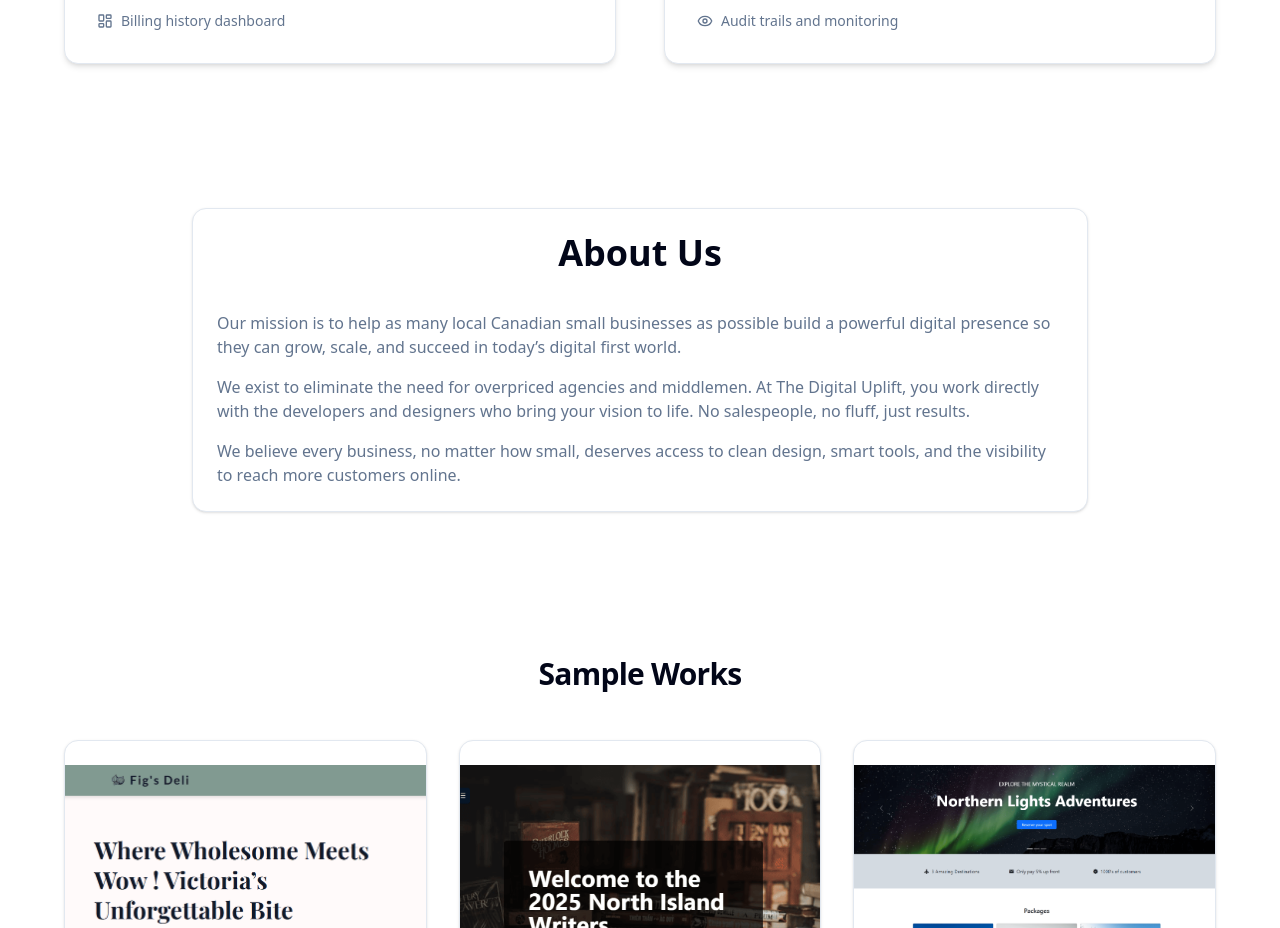
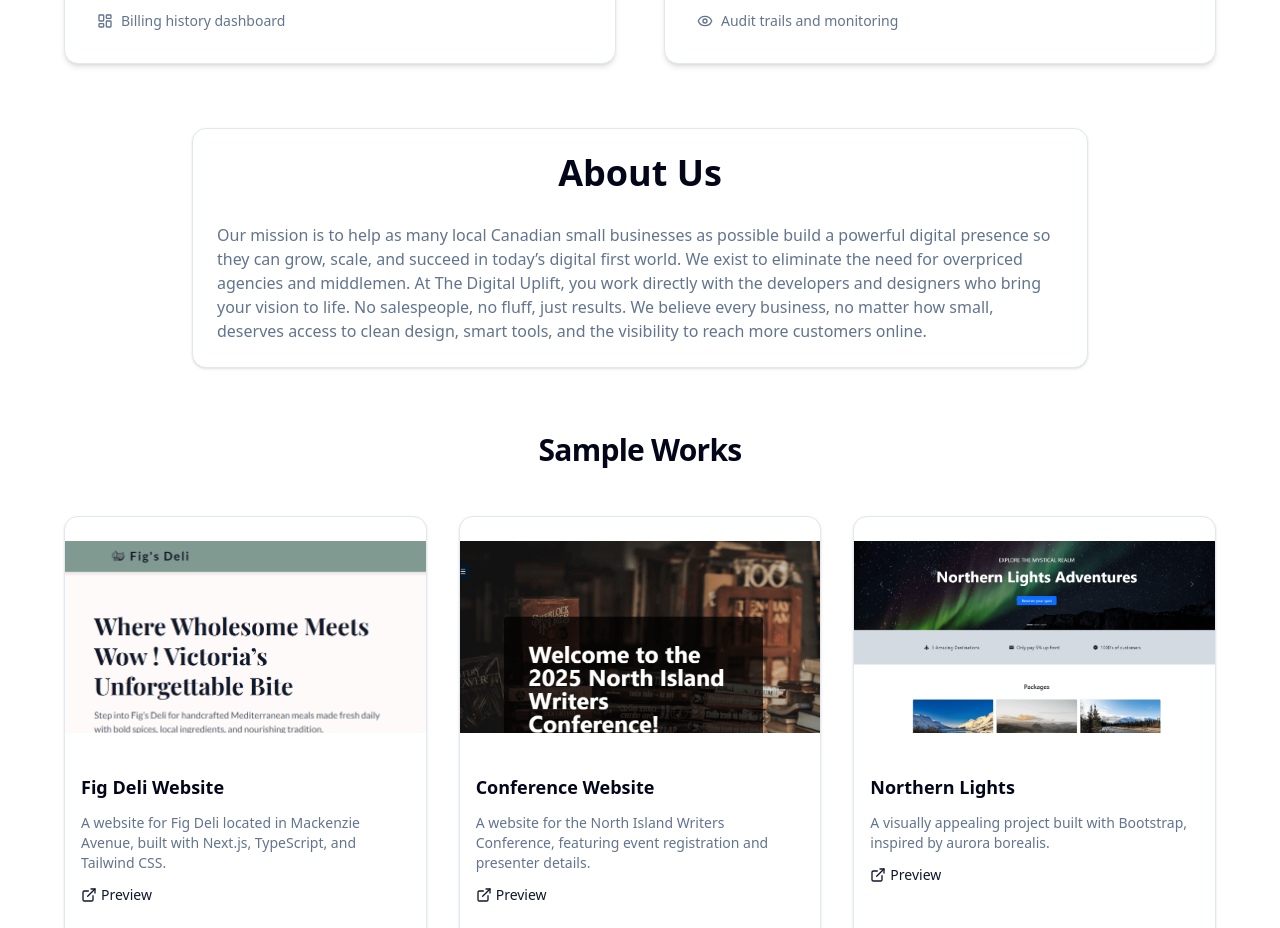
Before and after one commit to abhiram-shaji/the-digital-uplift, a Next.js app: page / in a window 1280 px wide. Shown: the part 2300-3228 px from the top of the page. Built offline with nearby package versions, Linux system fonts and the light colour scheme.

Commit message:
Update AboutSection.tsx

```diff
--- a/src/components/sections/AboutSection.tsx
+++ b/src/components/sections/AboutSection.tsx
@@ -3,7 +3,7 @@ import { Globe, Linkedin } from "lucide-react";
 
 export default function AboutSection() {
   return (
-    <section id="about" className="py-20 px-6 md:px-12 bg-background">
+    <section id="about" className="px-6 md:px-12 bg-background">
       <div className="max-w-4xl mx-auto text-center space-y-12">
 
 
@@ -11,18 +11,16 @@ export default function AboutSection() {
         {/* Mission Card */}
         <Card className="bg-white dark:bg-muted">
           <CardHeader>
-            <CardTitle className="text-2xl"><h2 className="text-4xl font-bold text-foreground mb-2">About Us</h2></CardTitle>
+            <CardTitle className="text-2xl"><h2 className="text-4xl font-bold text-foreground">About Us</h2></CardTitle>
           </CardHeader>
           <CardContent className="space-y-4 text-left text-muted-foreground text-base">
             <p>
               Our mission is to help as many local Canadian small businesses as possible build a powerful digital presence
               so they can grow, scale, and succeed in today’s digital first world.
-            </p>
-            <p>
+
               We exist to eliminate the need for overpriced agencies and middlemen. At The Digital Uplift, you work directly
               with the developers and designers who bring your vision to life. No salespeople, no fluff, just results.
-            </p>
-            <p>
+
               We believe every business, no matter how small, deserves access to clean design, smart tools, and the visibility
               to reach more customers online.
             </p>
```
